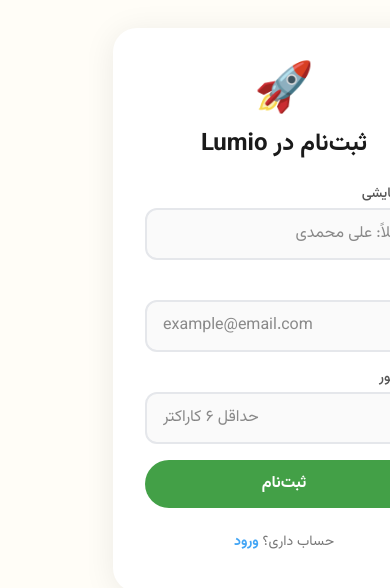
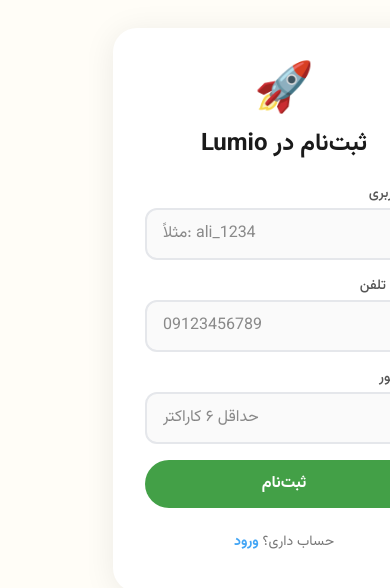
Before and after one commit to soodiA/lumio, a Next.js app: page /lumio/signup in a window 390 px wide. Shown: the part 112-700 px from the top of the page. Built offline with nearby package versions, Linux system fonts and the light colour scheme; no server answers.

Commit message:
feat(auth): username+phone signup/login instead of email
Adds supabase-username-auth.sql migration (profiles.phone column + trigger
update) that must be run in the Supabase SQL Editor, and disable 'Confirm
email' in Auth settings, before signup will work.

```diff
--- a/src/app/login/page.tsx
+++ b/src/app/login/page.tsx
@@ -4,10 +4,11 @@
 import Link from "next/link";
 import { useRouter } from "next/navigation";
 import { supabase } from "@/lib/supabase";
+import { usernameToEmail } from "@/lib/username-auth";
 
 export default function LoginPage() {
   const router = useRouter();
-  const [email, setEmail] = useState("");
+  const [username, setUsername] = useState("");
   const [password, setPassword] = useState("");
   const [error, setError] = useState("");
   const [loading, setLoading] = useState(false);
@@ -16,9 +17,12 @@
     e.preventDefault();
     setError("");
     setLoading(true);
-    const { error } = await supabase.auth.signInWithPassword({ email, password });
+    const { error } = await supabase.auth.signInWithPassword({
+      email: usernameToEmail(username),
+      password,
+    });
     if (error) {
-      setError("ایمیل یا رمز اشتباه است");
+      setError("نام کاربری یا رمز اشتباه است");
     } else {
       router.push("/grade");
     }
@@ -35,18 +39,18 @@
 
         <form onSubmit={handleLogin} className="flex flex-col gap-4">
           <div className="flex flex-col gap-1">
-            <label className="text-sm font-medium" style={{ color: "#555" }}>ایمیل</label>
+            <label className="text-sm font-medium" style={{ color: "#555" }}>نام کاربری</label>
             <input
-              type="email"
-              value={email}
-              onChange={e => setEmail(e.target.value)}
+              type="text"
+              value={username}
+              onChange={e => setUsername(e.target.value)}
               required
               dir="ltr"
               className="w-full px-4 py-3 rounded-xl border text-base outline-none transition-all"
               style={{ border: "2px solid #E5E7EB", background: "#FAFAFA" }}
               onFocus={e => e.target.style.borderColor = "#42A5F5"}
               onBlur={e => e.target.style.borderColor = "#E5E7EB"}
-              placeholder="example@email.com"
+              placeholder="مثلاً: ali_1234"
             />
           </div>
 
--- a/src/app/profile/page.tsx
+++ b/src/app/profile/page.tsx
@@ -21,7 +21,9 @@
     );
   }
 
-  const displayName = user.user_metadata?.display_name ?? user.email ?? "کاربر";
+  const username = user.user_metadata?.username as string | undefined;
+  const phone = user.user_metadata?.phone as string | undefined;
+  const displayName = user.user_metadata?.display_name ?? username ?? "کاربر";
   const avatarLetter = displayName[0]?.toUpperCase() ?? "?";
 
   const handleSignOut = async () => {
@@ -48,7 +50,8 @@
           </div>
           <div className="text-center">
             <p className="text-xl font-bold" style={{ color: "#1a1a1a" }}>{displayName}</p>
-            <p className="text-sm mt-1" style={{ color: "#888" }} dir="ltr">{user.email}</p>
+            {username && <p className="text-sm mt-1" style={{ color: "#888" }} dir="ltr">@{username}</p>}
+            {phone && <p className="text-sm mt-1" style={{ color: "#888" }} dir="ltr">{phone}</p>}
           </div>
         </div>
 
--- a/src/app/signup/page.tsx
+++ b/src/app/signup/page.tsx
@@ -4,11 +4,12 @@
 import Link from "next/link";
 import { useRouter } from "next/navigation";
 import { supabase } from "@/lib/supabase";
+import { usernameToEmail, validateUsername, validatePhone } from "@/lib/username-auth";
 
 export default function SignupPage() {
   const router = useRouter();
-  const [displayName, setDisplayName] = useState("");
-  const [email, setEmail] = useState("");
+  const [username, setUsername] = useState("");
+  const [phone, setPhone] = useState("");
   const [password, setPassword] = useState("");
   const [error, setError] = useState("");
   const [loading, setLoading] = useState(false);
@@ -16,15 +17,25 @@
   const handleSignup = async (e: React.FormEvent) => {
     e.preventDefault();
     setError("");
+
+    const usernameErr = validateUsername(username);
+    if (usernameErr) { setError(usernameErr); return; }
+    const phoneErr = validatePhone(phone);
+    if (phoneErr) { setError(phoneErr); return; }
     if (password.length < 6) { setError("رمز باید حداقل ۶ کاراکتر باشد"); return; }
+
     setLoading(true);
     const { error } = await supabase.auth.signUp({
-      email,
+      email: usernameToEmail(username),
       password,
-      options: { data: { display_name: displayName } },
+      options: { data: { username: username.trim(), display_name: username.trim(), phone: phone.trim() } },
     });
     if (error) {
-      setError(error.message.includes("already") ? "این ایمیل قبلاً ثبت شده" : "خطا در ثبت‌نام");
+      setError(
+        /duplicate|unique|already/i.test(error.message)
+          ? "این نام کاربری قبلاً استفاده شده"
+          : "خطا در ثبت‌نام"
+      );
     } else {
       router.push("/grade");
     }
@@ -41,34 +52,34 @@
 
         <form onSubmit={handleSignup} className="flex flex-col gap-4">
           <div className="flex flex-col gap-1">
-            <label className="text-sm font-medium" style={{ color: "#555" }}>نام نمایشی</label>
+            <label className="text-sm font-medium" style={{ color: "#555" }}>نام کاربری</label>
             <input
               type="text"
-              value={displayName}
-              onChange={e => setDisplayName(e.target.value)}
-              required
-              dir="rtl"
-              className="w-full px-4 py-3 rounded-xl border text-base outline-none transition-all"
-              style={{ border: "2px solid #E5E7EB", background: "#FAFAFA" }}
-              onFocus={e => e.target.style.borderColor = "#42A5F5"}
-              onBlur={e => e.target.style.borderColor = "#E5E7EB"}
-              placeholder="مثلاً: علی محمدی"
-            />
-          </div>
-
-          <div className="flex flex-col gap-1">
-            <label className="text-sm font-medium" style={{ color: "#555" }}>ایمیل</label>
-            <input
-              type="email"
-              value={email}
-              onChange={e => setEmail(e.target.value)}
+              value={username}
+              onChange={e => setUsername(e.target.value)}
               required
               dir="ltr"
               className="w-full px-4 py-3 rounded-xl border text-base outline-none transition-all"
               style={{ border: "2px solid #E5E7EB", background: "#FAFAFA" }}
               onFocus={e => e.target.style.borderColor = "#42A5F5"}
               onBlur={e => e.target.style.borderColor = "#E5E7EB"}
-              placeholder="example@email.com"
+              placeholder="مثلاً: ali_1234"
+            />
+          </div>
+
+          <div className="flex flex-col gap-1">
+            <label className="text-sm font-medium" style={{ color: "#555" }}>شماره تلفن</label>
+            <input
+              type="tel"
+              value={phone}
+              onChange={e => setPhone(e.target.value)}
+              required
+              dir="ltr"
+              className="w-full px-4 py-3 rounded-xl border text-base outline-none transition-all"
+              style={{ border: "2px solid #E5E7EB", background: "#FAFAFA" }}
+              onFocus={e => e.target.style.borderColor = "#42A5F5"}
+              onBlur={e => e.target.style.borderColor = "#E5E7EB"}
+              placeholder="09123456789"
             />
           </div>
 
--- /dev/null
+++ b/src/lib/username-auth.ts
@@ -0,0 +1,25 @@
+// Supabase Auth requires an email internally; we hide that behind a username-only
+// UI by deriving a deterministic, never-delivered address from the username.
+// This must stay 1:1 and collision-free with real emails, so it uses a reserved
+// subdomain no one else can sign up under.
+const EMAIL_DOMAIN = "users.lumio.app";
+
+export function usernameToEmail(username: string): string {
+  return `${username.trim().toLowerCase()}@${EMAIL_DOMAIN}`;
+}
+
+const USERNAME_RE = /^[a-zA-Z0-9_؀-ۿ]{3,20}$/;
+
+export function validateUsername(username: string): string | null {
+  const v = username.trim();
+  if (v.length < 3) return "نام کاربری باید حداقل ۳ کاراکتر باشد";
+  if (v.length > 20) return "نام کاربری باید حداکثر ۲۰ کاراکتر باشد";
+  if (!USERNAME_RE.test(v)) return "نام کاربری فقط می‌تواند حروف، عدد و _ داشته باشد";
+  return null;
+}
+
+export function validatePhone(phone: string): string | null {
+  const v = phone.trim();
+  if (!/^0?9\d{9}$/.test(v.replace(/[\s-]/g, ""))) return "شماره تلفن معتبر نیست";
+  return null;
+}
```
Also changed, not shown: 1 other file (tests, documents, lock files or other folders).
